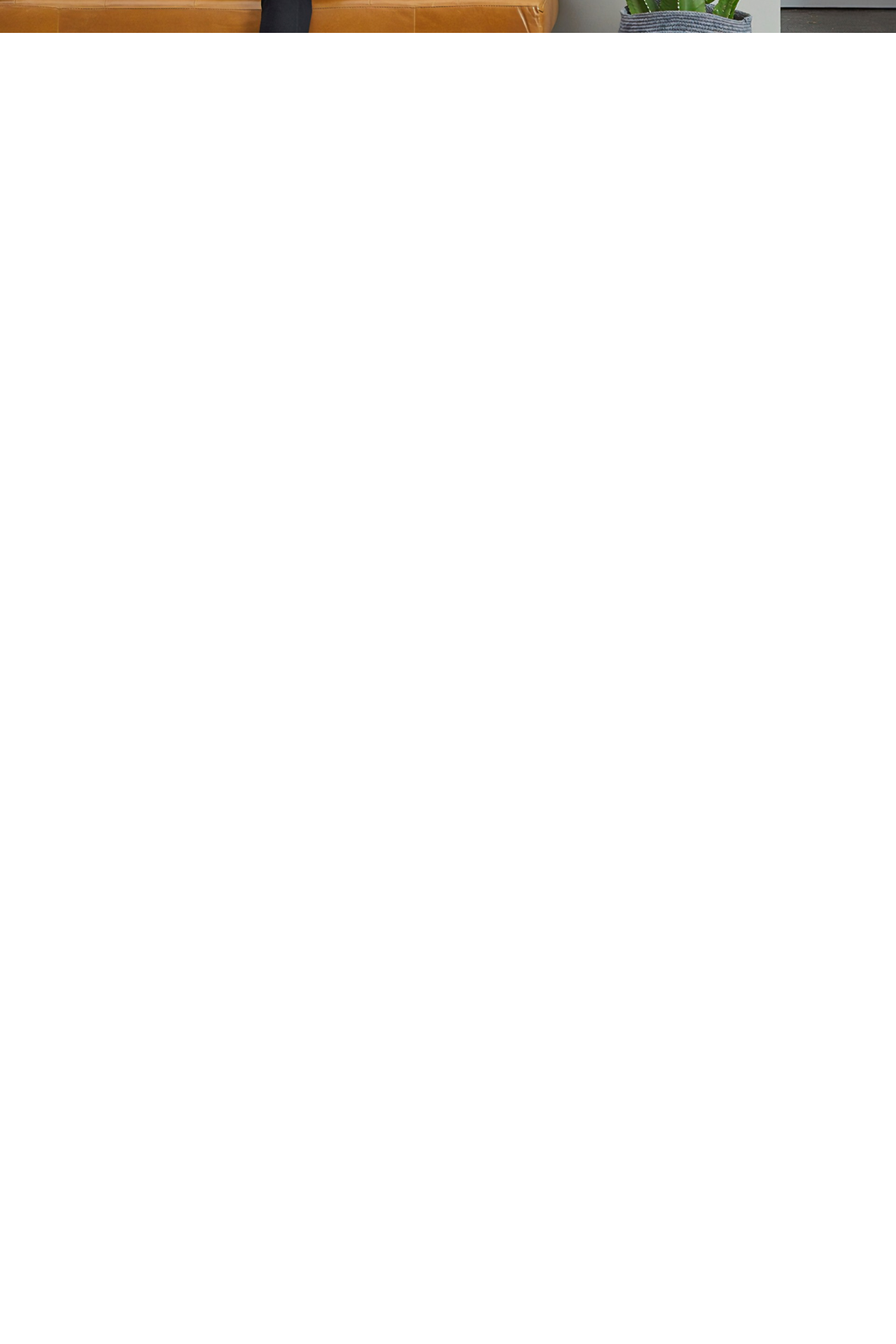
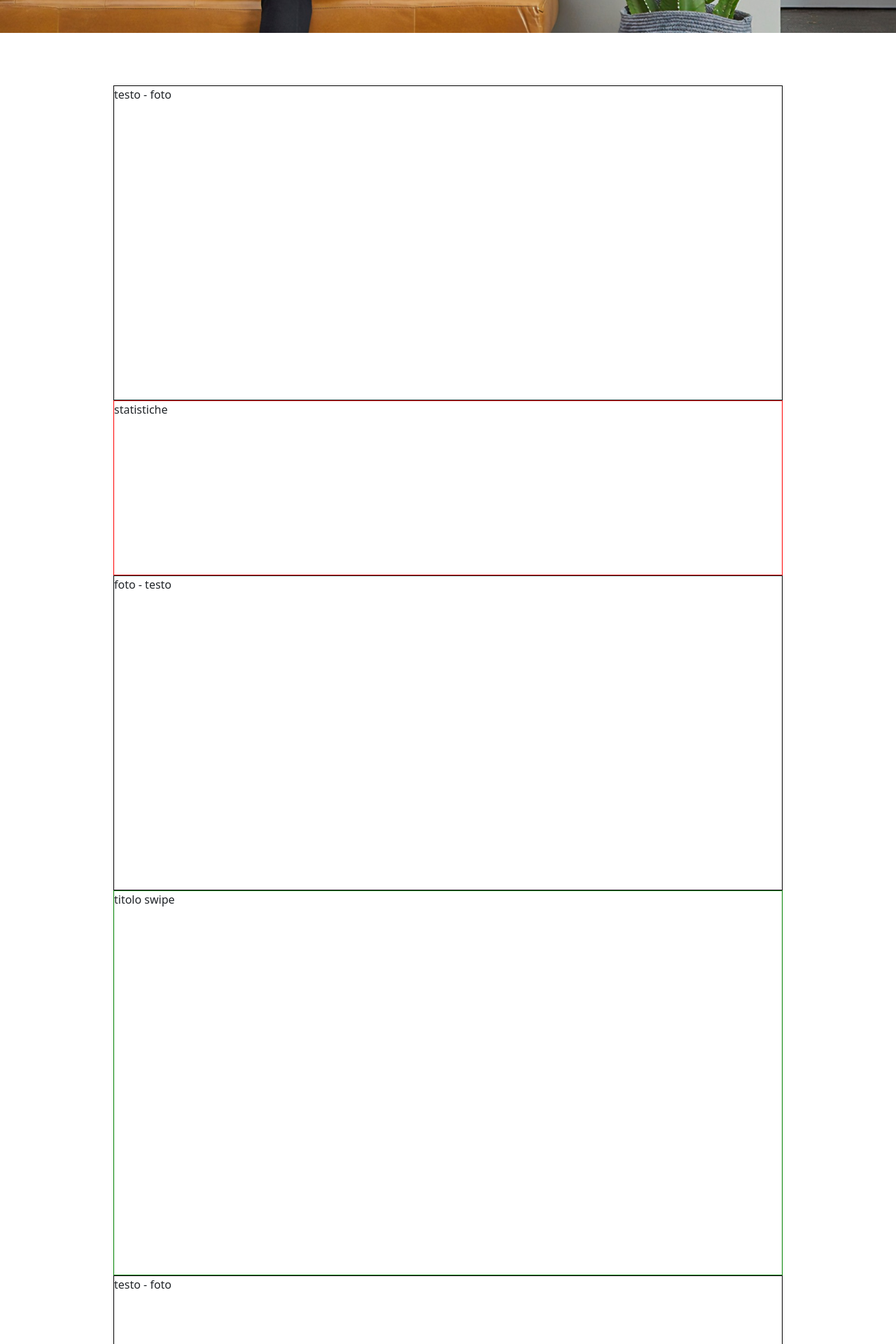
Before and after one commit to VeronicaFontana/proj-html-vuejs, a Vue app: page / in a window 1280 px wide. Shown: the part 500-2420 px from the top of the page at 70% size. Before the commit the page ends 800 px from the top, so only its background shows below. Built offline with nearby package versions, Linux system fonts and the light colour scheme.

Commit message:
[ADD] Main general structure

```diff
--- a/src/App.vue
+++ b/src/App.vue
@@ -1,16 +1,19 @@
 <script>
 import Header from './components/Header.vue';
+import Main from './components/Main.vue';
 
 export default {
   name:"App",
   components:{
-    Header
+    Header,
+    Main
   }
 }
 </script>
 
 <template>
   <Header />
+  <Main />
 </template>
 
 <style lang="scss">
--- /dev/null
+++ b/src/components/Main.vue
@@ -0,0 +1,70 @@
+<script>
+export default {
+  name:"Main"
+}
+</script>
+
+<template>
+  <main>
+    <section class="container">
+      <div class="component-box">
+        testo - foto  <!-- componente y -->
+      </div>
+      <div class="statistics">
+        statistiche
+      </div>
+      <div class="component-box">
+        foto - testo  <!-- componente x -->
+      </div>
+      <div class="swipe">
+        titolo
+        swipe
+      </div>
+      <div class="component-box">
+        testo - foto  <!-- componente y -->
+      </div>
+      <div class="component-box">
+        foto - testo - button <!-- componente x -->
+      </div>
+      <div class="blogs">
+        titolo
+        card
+      </div>
+      <div class="newsletter">
+        newsletter
+      </div>
+    </section>
+  </main>
+</template>
+
+<style lang="scss" scoped>
+@use "../scss/partials/variables" as *;
+
+.container{
+  margin-top: 75px;
+  max-width: 980px;
+
+  .component-box{
+    height: 450px;
+    border: 1px solid black;
+
+    }
+  .statistics{
+    height: 250px;
+    border: 1px solid red;
+  }
+  .swipe{
+    height: 550px;
+    border: 1px solid green;
+  }
+  .blogs{
+    height: 550px;
+    border: 1px solid orange;
+  }
+  .newsletter{
+    height: 300px;
+    border: 1px solid blue;
+  }
+}
+
+</style>
```
